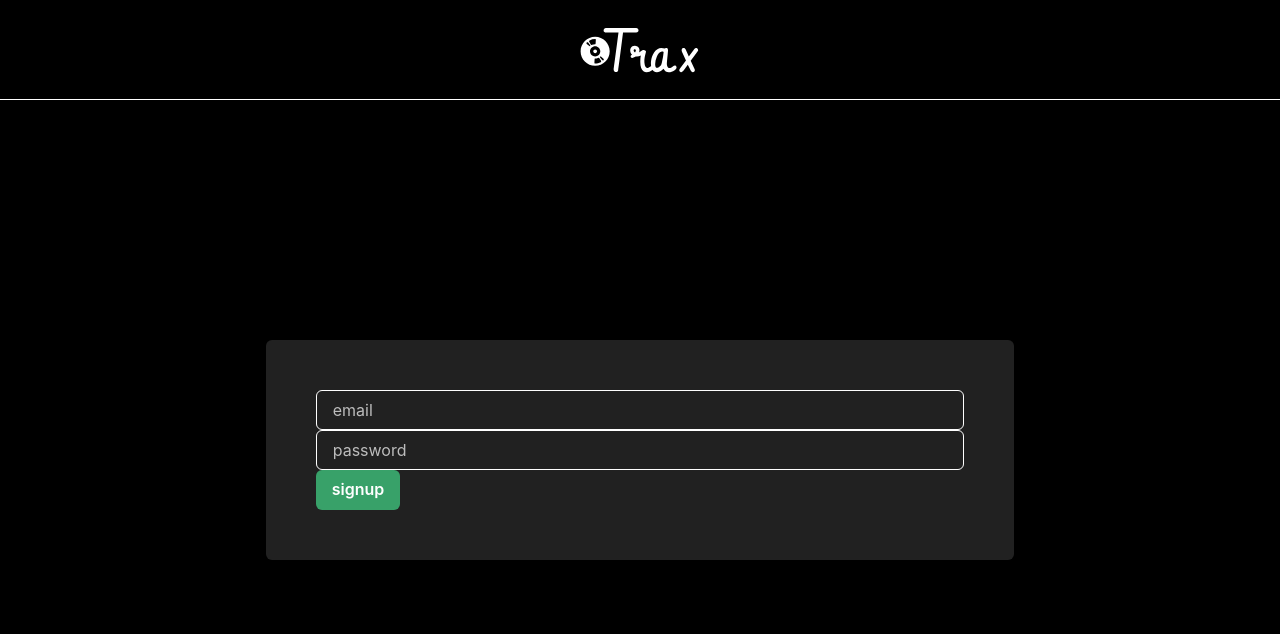
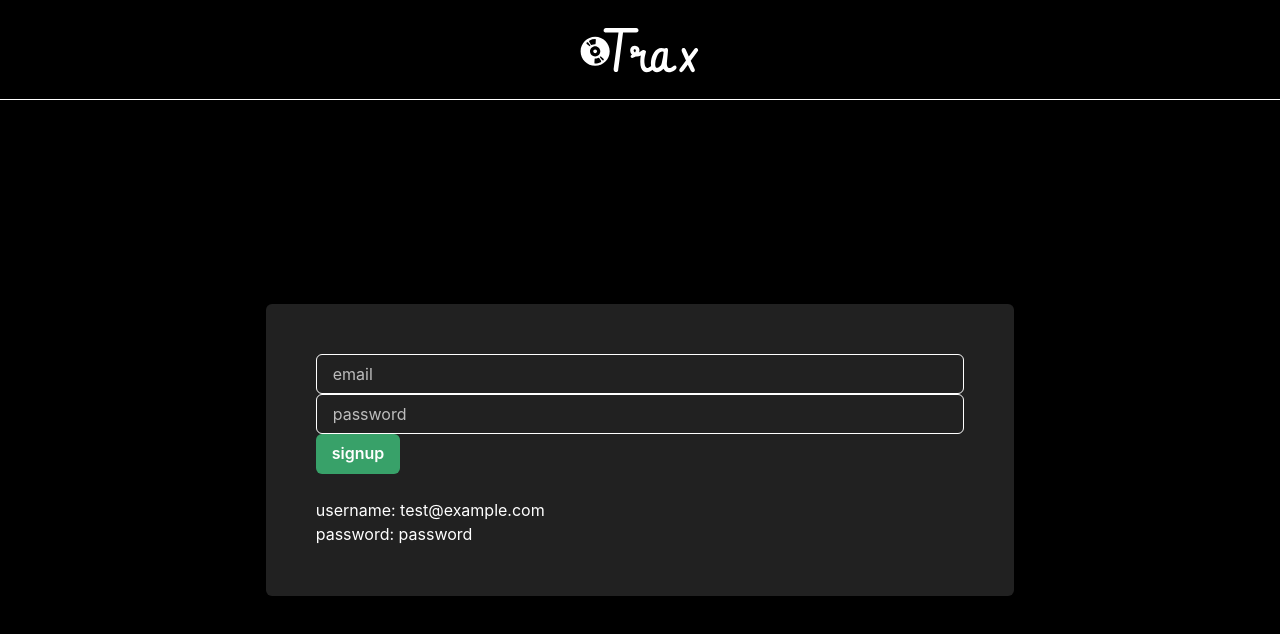
Before and after one commit to pratiktamang/fem-spotify-clone, a Next.js app: page /signup in a window 1280 px wide. Shown: the top 634 px of the page. Built offline with nearby package versions, Linux system fonts and the light colour scheme; what easy-peasy would draw is missing.

Commit message:
test creds

```diff
--- a/components/authForm.tsx
+++ b/components/authForm.tsx
@@ -38,6 +38,12 @@ const AuthForm = ({ mode }) => {
 						}}>
 							{mode}
 						</Button>
+						<p>
+							<br/>
+							username: test@example.com <br/>
+							password: password
+
+						</p>
 					</form>
 				</Box>
 			</Flex>
```
